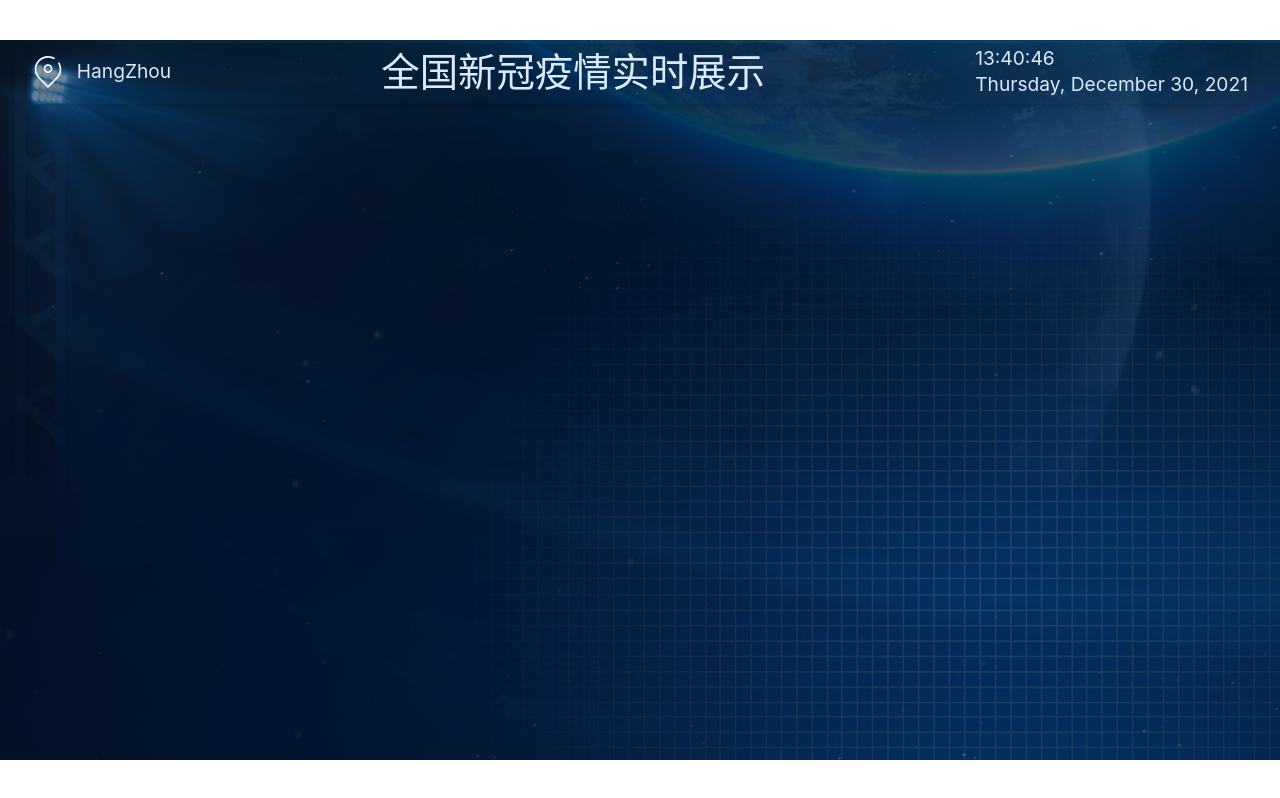
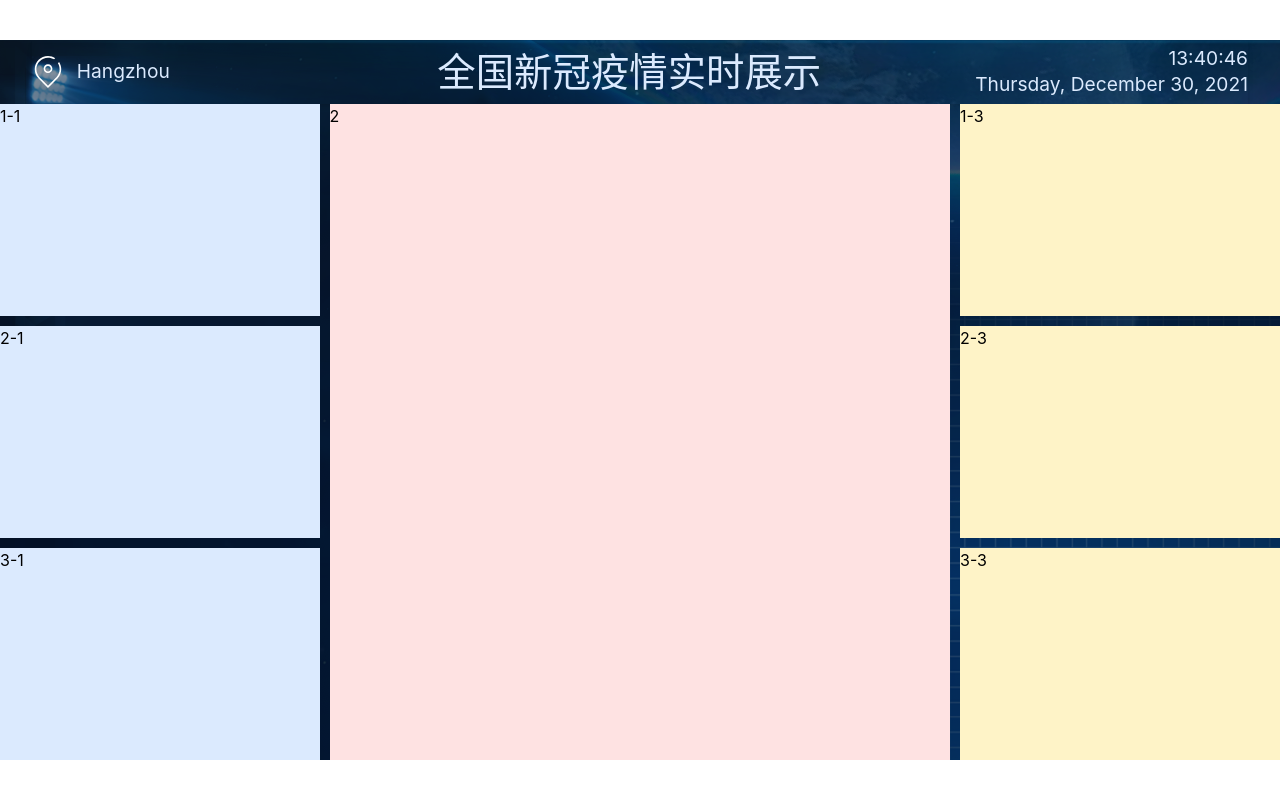
Before and after one commit to chenxingyu0830/big-screen-website, a React (Vite) app: page /#/ in a window 1280 px wide. Built offline with nearby package versions, Linux system fonts and the light colour scheme.

Commit message:
Feat: use grid layout

```diff
--- a/package.json
+++ b/package.json
@@ -19,6 +19,7 @@
 		"@vitejs/plugin-react-refresh": "^1.3.6",
 		"autoprefixer": "9",
 		"postcss": "7",
+		"sass": "^1.48.0",
 		"tailwindcss": "npm:@tailwindcss/postcss7-compat",
 		"vite": "2.7.2",
 		"vite-plugin-react-svg": "^0.2.0"
--- a/src/app.tsx
+++ b/src/app.tsx
@@ -3,7 +3,6 @@ import { Routes, HashRouter } from 'react-router-dom';
 import { Route } from 'react-router-dom';
 import { Home } from './pages/home';
 import { Config } from './pages/config';
-import background from '../images/background.png';
 
 function App() {
 
--- a/src/main.tsx
+++ b/src/main.tsx
@@ -1,7 +1,7 @@
 import React from 'react';
 import ReactDOM from 'react-dom';
 import App from './app';
-import './common/style/index.css'
+import './common/style/index.scss'
 
 
 ReactDOM.render(
--- /dev/null
+++ b/src/pages/home.scss
@@ -0,0 +1,31 @@
+main {
+	display: grid;
+	grid-template:
+		"box1 box4 box5"
+		"box2 box4 box6"
+		"box3 box4 box7";
+	grid-template-columns: 25rem 1fr 25rem;
+	grid-template-rows: 1fr 1fr 1fr;
+
+	> .section1 {
+		grid-area: box1;
+	}
+	> .section2 {
+		grid-area: box2;
+	}
+	> .section3 {
+		grid-area: box3;
+	}
+	> .section4 {
+		grid-area: box4;
+	}
+	> .section5 {
+		grid-area: box5;
+	}
+	> .section6 {
+		grid-area: box6;
+	}
+	> .section7 {
+		grid-area: box7;
+	}
+}
--- a/src/pages/home.tsx
+++ b/src/pages/home.tsx
@@ -1,6 +1,7 @@
 import React, { useEffect, useState } from "react";
 import dayjs from "dayjs";
 import PositionSvg from "../images/position.svg";
+import './home.scss'
 
 export const Home = () => {
 	const [date, setDate] = useState(dayjs());
@@ -9,19 +10,29 @@ export const Home = () => {
 			setDate(dayjs());
 		}, 1000);
 	}, [date]);
+
 	return (
-		<div className="flex-1">
+		<div className="flex flex-col flex-1">
 			<header className="flex justify-between items-center text-blue-100 mx-10 text-5xl shadow-md h-20">
-				<div className="flex">
+				<div className="flex flex-1">
 					<img src={PositionSvg} className="h-10 mr-4" />
-					<span className="flex items-center text-2xl">HangZhou</span>
+					<span className="flex items-center text-2xl">Hangzhou</span>
 				</div>
-				<span className="align-middle">全国新冠疫情实时展示</span>
-				<div className="flex flex-col text-2xl">
-					<div>{date.format("HH:mm:ss")}</div>
-					<div>{date.format("dddd, MMMM D, YYYY")}</div>
+				<span className="flex-1 align-middle">全国新冠疫情实时展示</span>
+				<div className="flex flex-1 flex-col text-2xl">
+					<div className="flex justify-end">{date.format("HH:mm:ss")}</div>
+					<div className="flex justify-end">{date.format("dddd, MMMM D, YYYY")}</div>
 				</div>
 			</header>
+			<main className="flex-1 gap-3">
+				<section className="section1 bg-blue-100">1-1</section>
+				<section className="section2 bg-blue-100">2-1</section>
+				<section className="section3 bg-blue-100">3-1</section>
+				<section className="section4 bg-red-100">2</section>
+				<section className="section5 bg-yellow-100">1-3</section>
+				<section className="section6 bg-yellow-100">2-3</section>
+				<section className="section7 bg-yellow-100">3-3</section>
+			</main>
 		</div>
 	);
 };
--- a/tailwind.config.js
+++ b/tailwind.config.js
@@ -6,9 +6,6 @@ module.exports = {
 			backgroundImage: {
 				background: "url('src/images/background.png')",
 			},
-			color: {
-        'regal-blue': '#243c5a',
-			},
 		},
 	},
 	variants: {
```
Also changed, not shown: src/common/style/index.scss (renamed from src/common/style/index.css), 1 other file (tests, documents, lock files or other folders).
